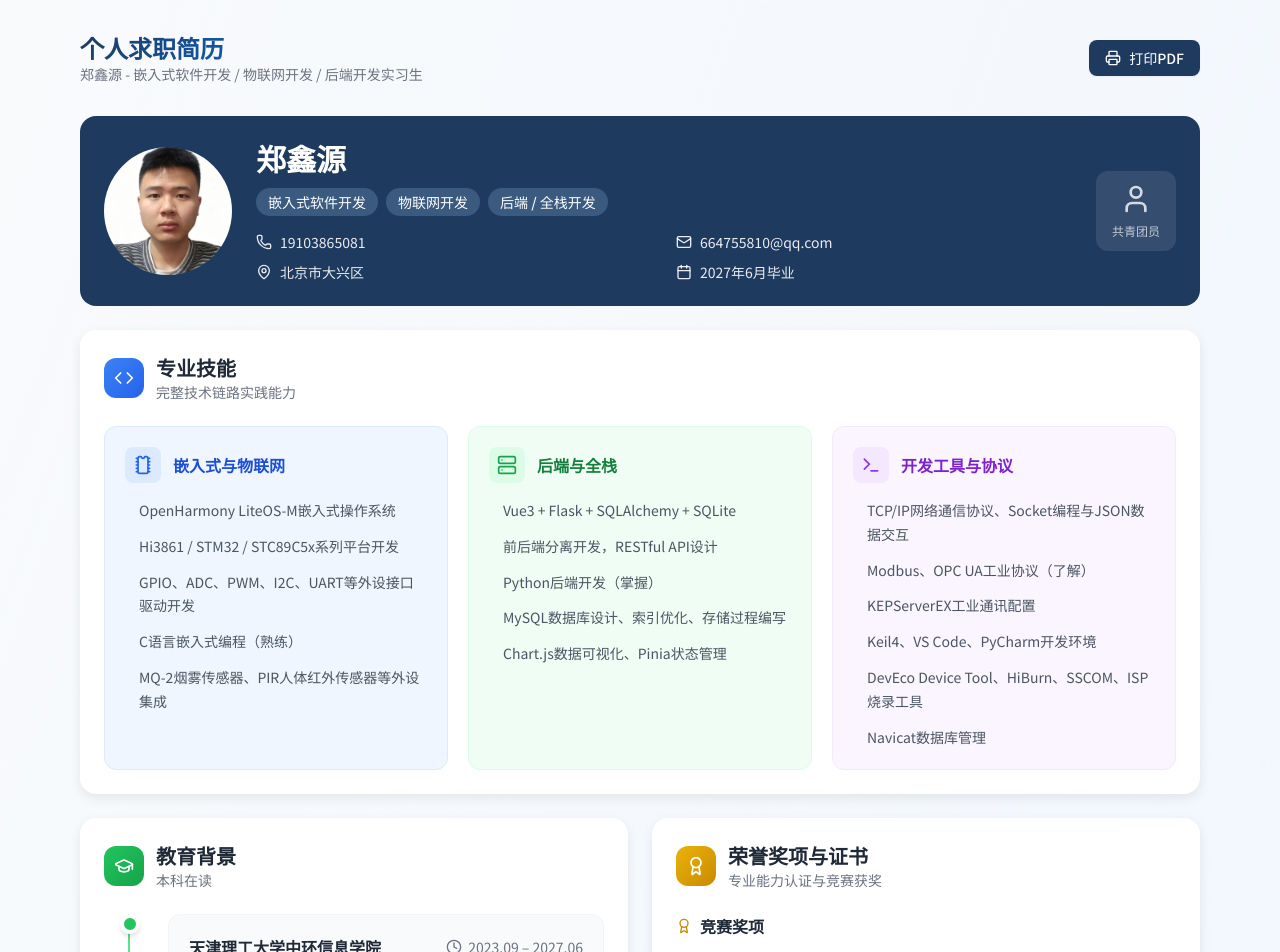
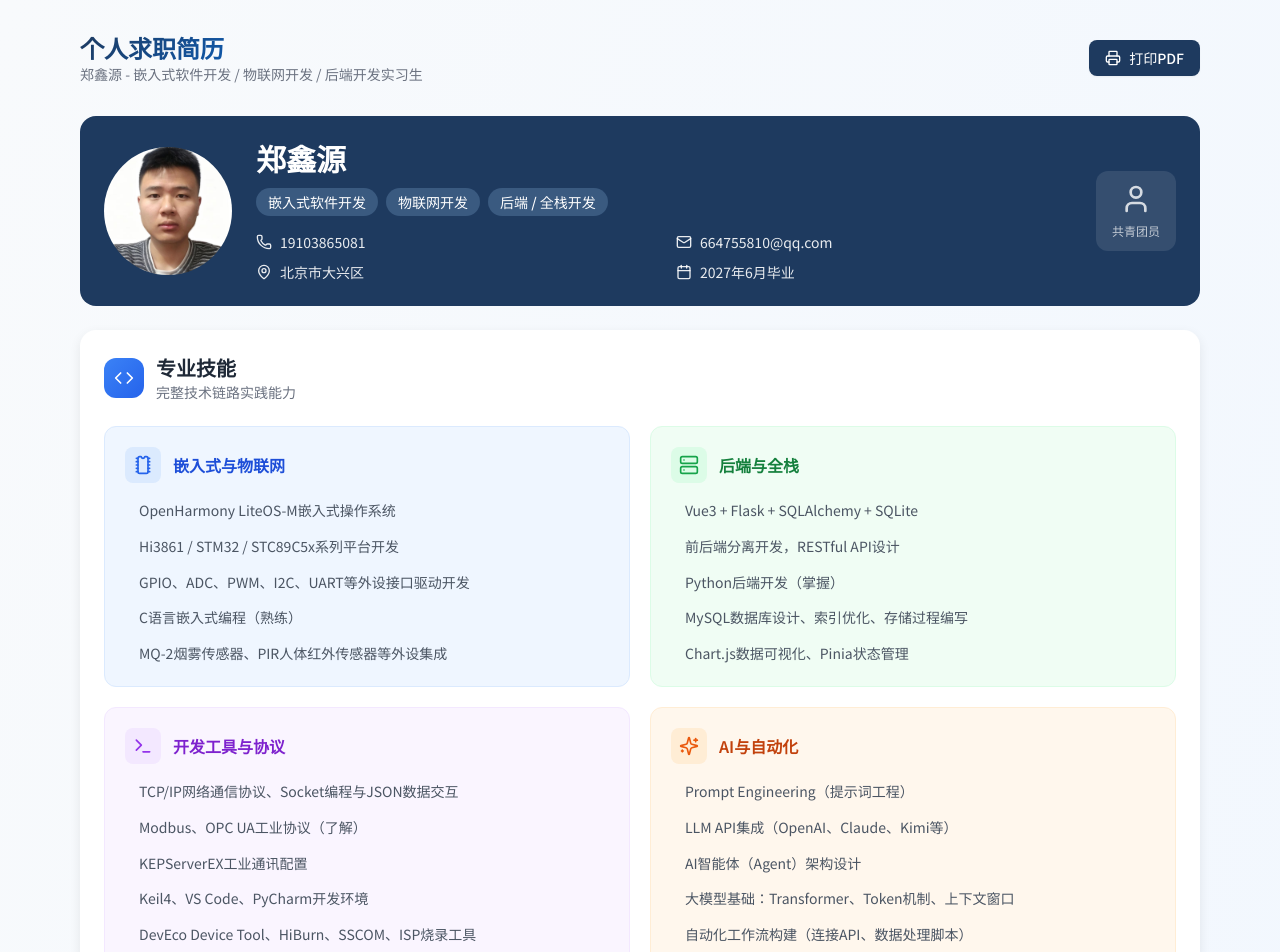
Before and after one commit to z664755810-maker/resume-ZXY, a React (Vite) app: page / in a window 1280 px wide. Shown: the top 952 px of the page. Built offline with nearby package versions, Linux system fonts and the light colour scheme.

Commit message:
优化简历：强化AI方向，突出Prompt Engineering与智能体架构

```diff
--- a/src/components/Projects.tsx
+++ b/src/components/Projects.tsx
@@ -53,14 +53,17 @@ const projects: Project[] = [
     title: '京东电子商品物流系统 · 进销存管理平台',
     role: '全栈开发工程师',
     period: '2026.03 – 2026.07',
-    techStack: ['Vue3', 'Flask', 'SQLAlchemy', 'SQLite', 'Chart.js', 'Pinia'],
+    techStack: ['Vue3', 'Flask', 'SQLAlchemy', 'SQLite', 'Chart.js', 'Pinia', 'LLM API', 'Prompt Engineering', 'Agent架构'],
     highlights: [
       '负责前后端分离架构设计，完成8个核心业务模块（用户、商品、分类、库存、销售订单、采购订单、发票管理、数据看板）的开发与集成',
       '使用Vue3递归组件实现多层级商品分类可视化，结合虚拟滚动优化大数据渲染',
       '实现全局用户状态管理（单例模式+localStorage），6个页面用户信息一致展示，页面加载时间减少20%',
       '集成Chart.js实现5种数据可视化图表联动更新，筛选响应<1秒',
-      '实现4种智能体角色（通用助手、库存专家、销售顾问、报表分析师），维护独立对话历史，支持无缝切换',
-      '为所有数据库操作添加事务管理与异常捕获，数据操作成功率99.9%'
+      '设计并实现4种AI智能体角色（通用助手、库存专家、销售顾问、报表分析师），每个角色配备独立的系统提示词（System Prompt）与专业知识库，支持上下文感知的多轮对话与角色无缝切换',
+      '深入实践Prompt Engineering：为不同角色设计针对性的提示词策略，包括角色扮演法、思维链（Chain of Thought）、Few-shot示例等，显著提升AI回复的专业性与准确性',
+      '实现AI辅助数据分析：通过自然语言查询自动生成SQL语句、解读销售趋势、提供库存预警建议，将业务人员的数据分析效率提升3倍',
+      '为所有数据库操作添加事务管理与异常捕获，数据操作成功率99.9%',
+      '全程使用ChatGPT/Claude/Kimi等AI工具辅助开发，从需求分析、技术方案设计到代码生成与调试，将开发周期缩短约40%'
     ],
     expanded: false
   }
--- a/src/components/ProjectsPDF.tsx
+++ b/src/components/ProjectsPDF.tsx
@@ -32,14 +32,17 @@ const projects = [
     title: '京东电子商品物流系统 · 进销存管理平台',
     role: '全栈开发工程师',
     period: '2026.03 – 2026.07',
-    techStack: ['Vue3', 'Flask', 'SQLAlchemy', 'SQLite', 'Chart.js', 'Pinia'],
+    techStack: ['Vue3', 'Flask', 'SQLAlchemy', 'SQLite', 'Chart.js', 'Pinia', 'LLM API', 'Prompt Engineering', 'Agent架构'],
     highlights: [
       '负责前后端分离架构设计，完成8个核心业务模块（用户、商品、分类、库存、销售订单、采购订单、发票管理、数据看板）的开发与集成',
       '使用Vue3递归组件实现多层级商品分类可视化，结合虚拟滚动优化大数据渲染',
       '实现全局用户状态管理（单例模式+localStorage），6个页面用户信息一致展示，页面加载时间减少20%',
       '集成Chart.js实现5种数据可视化图表联动更新，筛选响应<1秒',
-      '实现4种智能体角色（通用助手、库存专家、销售顾问、报表分析师），维护独立对话历史，支持无缝切换',
-      '为所有数据库操作添加事务管理与异常捕获，数据操作成功率99.9%'
+      '设计并实现4种AI智能体角色（通用助手、库存专家、销售顾问、报表分析师），每个角色配备独立的系统提示词（System Prompt）与专业知识库，支持上下文感知的多轮对话与角色无缝切换',
+      '深入实践Prompt Engineering：为不同角色设计针对性的提示词策略，包括角色扮演法、思维链（Chain of Thought）、Few-shot示例等，显著提升AI回复的专业性与准确性',
+      '实现AI辅助数据分析：通过自然语言查询自动生成SQL语句、解读销售趋势、提供库存预警建议，将业务人员的数据分析效率提升3倍',
+      '为所有数据库操作添加事务管理与异常捕获，数据操作成功率99.9%',
+      '全程使用ChatGPT/Claude/Kimi等AI工具辅助开发，从需求分析、技术方案设计到代码生成与调试，将开发周期缩短约40%'
     ]
   }
 ];
--- a/src/components/SelfAssessment.tsx
+++ b/src/components/SelfAssessment.tsx
@@ -1,10 +1,10 @@
 import { User, Target, Lightbulb, Heart } from 'lucide-react';
 
 const strengths = [
-  '嵌入式与全栈复合实践',
-  '工业物联网落地经验',
-  '复杂问题拆解',
-  'LLM协同开发'
+  'AI Native思维模式',
+  'Prompt Engineering实战',
+  'LLM智能体架构设计',
+  '复杂问题拆解与SOP构建'
 ];
 
 const SelfAssessment = () => {
@@ -42,15 +42,15 @@ const SelfAssessment = () => {
 
         <div className="space-y-4">
           <p className="text-gray-600 text-sm line-height-optimal">
-            计算机科学与技术专业大三学生，具备从嵌入式底层驱动到Web全栈应用的真实项目交付经验。实习期间独立完成工业物联网数据采集、低代码平台配置及车间管理系统开发，获评"优秀实习生"。
+            计算机科学与技术专业大三学生，是ChatGPT/Claude/Kimi的重度依赖者，具备"AI Native"思维模式——遇到问题的本能反应是"这能不能用AI解决？"。在京东进销存系统项目中，独立设计并实现了4种AI智能体角色，深入实践Prompt Engineering，通过自然语言查询实现自动化数据分析，将业务人员效率提升3倍。
           </p>
 
           <p className="text-gray-600 text-sm line-height-optimal">
-            具备卓越的快速学习与实战落地能力：擅长利用LLM等先进工具提升开发效率，但不止于代码生成——核心价值在于对复杂业务场景的准确解析与系统性拆解，能够将模糊需求转化为可执行的技术方案，并以高质量产出推动项目闭环。
+            精通Prompt Engineering：熟练运用角色扮演法、思维链（Chain of Thought）、Few-shot示例、温度调节等技巧，能够将复杂任务拆解为清晰的SOP。在项目开发中全程使用AI工具，从需求分析、技术方案设计到代码生成与调试，将开发周期缩短约40%，但核心价值在于对业务场景的准确解析与系统性拆解，而非单纯依赖代码生成。
           </p>
 
           <p className="text-gray-600 text-sm line-height-optimal">
-            对智能制造、物联网、企业数字化等方向有强烈兴趣与探索热情。性格务实自驱，乐于在真实业务压力中快速迭代认知、积累行业经验。现阶段目标明确：锚定一个技术方向，以最快速度深入扎根，在实践中构建长期竞争力，实现从"项目实现者"到"问题解决专家"的跃迁。
+            对大模型基础概念有深入理解：熟悉Transformer架构、Token机制、上下文窗口限制、微调与提示工程的区别等核心知识。具备Python与JavaScript编程能力，能够编写"胶水代码"连接各种API。对AI领域怀有极高热情，坚信AI正在重构所有行业，渴望成为"会用AI的那一批人"，而非只会"熟练使用Office"的传统开发者。
           </p>
         </div>
 
@@ -58,7 +58,7 @@ const SelfAssessment = () => {
           <div className="flex items-center gap-2 text-gray-600">
             <Target className="w-5 h-5 text-indigo-600 shrink-0" />
             <span className="font-medium">职业目标：</span>
-            <span className="text-sm">嵌入式软件开发 / 物联网开发 / 后端开发</span>
+            <span className="text-sm">AI相关岗位（AI实习生 / AI学徒 / AI产品/工程方向）</span>
           </div>
           <div className="flex items-center gap-2 text-gray-600 ml-auto">
             <Heart className="w-5 h-5 text-red-500 shrink-0" />
--- a/src/components/Skills.tsx
+++ b/src/components/Skills.tsx
@@ -1,4 +1,4 @@
-import { Code, Microchip, Server, Terminal } from 'lucide-react';
+import { Code, Microchip, Server, Terminal, Sparkles } from 'lucide-react';
 
 const skillCategories = [
   {
@@ -37,13 +37,27 @@ const skillCategories = [
       'Navicat数据库管理'
     ],
     color: 'purple'
+  },
+  {
+    icon: Sparkles,
+    title: 'AI与自动化',
+    skills: [
+      'Prompt Engineering（提示词工程）',
+      'LLM API集成（OpenAI、Claude、Kimi等）',
+      'AI智能体（Agent）架构设计',
+      '大模型基础：Transformer、Token机制、上下文窗口',
+      '自动化工作流构建（连接API、数据处理脚本）',
+      'AI辅助开发：代码生成、调试、技术文档编写'
+    ],
+    color: 'orange'
   }
 ];
 
 const colorMap: Record<string, { bg: string; text: string; border: string; icon: string; iconBg: string }> = {
   blue: { bg: 'bg-blue-50', text: 'text-blue-700', border: 'border-blue-100', icon: 'text-blue-600', iconBg: 'bg-blue-100' },
   green: { bg: 'bg-green-50', text: 'text-green-700', border: 'border-green-100', icon: 'text-green-600', iconBg: 'bg-green-100' },
-  purple: { bg: 'bg-purple-50', text: 'text-purple-700', border: 'border-purple-100', icon: 'text-purple-600', iconBg: 'bg-purple-100' }
+  purple: { bg: 'bg-purple-50', text: 'text-purple-700', border: 'border-purple-100', icon: 'text-purple-600', iconBg: 'bg-purple-100' },
+  orange: { bg: 'bg-orange-50', text: 'text-orange-700', border: 'border-orange-100', icon: 'text-orange-600', iconBg: 'bg-orange-100' }
 };
 
 const Skills = () => {
@@ -59,7 +73,7 @@ const Skills = () => {
         </div>
       </div>
 
-      <div className="grid grid-cols-1 lg:grid-cols-3 gap-5">
+      <div className="grid grid-cols-1 md:grid-cols-2 gap-5">
         {skillCategories.map((category, index) => {
           const colors = colorMap[category.color];
           const Icon = category.icon;
--- a/src/components/SkillsPDF.tsx
+++ b/src/components/SkillsPDF.tsx
@@ -1,4 +1,4 @@
-import { Code, Microchip, Server, Terminal } from 'lucide-react';
+import { Code, Microchip, Server, Terminal, Sparkles } from 'lucide-react';
 
 const skillCategories = [
   {
@@ -37,13 +37,27 @@ const skillCategories = [
       'Navicat数据库管理'
     ],
     color: 'purple'
+  },
+  {
+    icon: Sparkles,
+    title: 'AI与自动化',
+    skills: [
+      'Prompt Engineering（提示词工程）',
+      'LLM API集成（OpenAI、Claude、Kimi等）',
+      'AI智能体（Agent）架构设计',
+      '大模型基础：Transformer、Token机制、上下文窗口',
+      '自动化工作流构建（连接API、数据处理脚本）',
+      'AI辅助开发：代码生成、调试、技术文档编写'
+    ],
+    color: 'orange'
   }
 ];
 
 const colorMap: Record<string, { bg: string; text: string; border: string; icon: string; iconBg: string; bullet: string }> = {
   blue: { bg: '#eff6ff', text: '#1d4ed8', border: '#dbeafe', icon: '#2563eb', iconBg: '#dbeafe', bullet: '#2563eb' },
   green: { bg: '#f0fdf4', text: '#15803d', border: '#dcfce7', icon: '#16a34a', iconBg: '#dcfce7', bullet: '#16a34a' },
-  purple: { bg: '#faf5ff', text: '#7e22ce', border: '#f3e8ff', icon: '#9333ea', iconBg: '#f3e8ff', bullet: '#9333ea' }
+  purple: { bg: '#faf5ff', text: '#7e22ce', border: '#f3e8ff', icon: '#9333ea', iconBg: '#f3e8ff', bullet: '#9333ea' },
+  orange: { bg: '#fff7ed', text: '#c2410c', border: '#ffedd5', icon: '#ea580c', iconBg: '#ffedd5', bullet: '#ea580c' }
 };
 
 const SkillsPDF = () => {
@@ -62,7 +76,7 @@ const SkillsPDF = () => {
         </div>
       </div>
 
-      <div className="grid grid-cols-1 lg:grid-cols-3 gap-5">
+      <div className="grid grid-cols-1 md:grid-cols-2 gap-5">
         {skillCategories.map((category, index) => {
           const colors = colorMap[category.color];
           const Icon = category.icon;
```
Also changed, not shown: src/components/SelfAssessmentPDF.tsx (+8 -8 lines).
